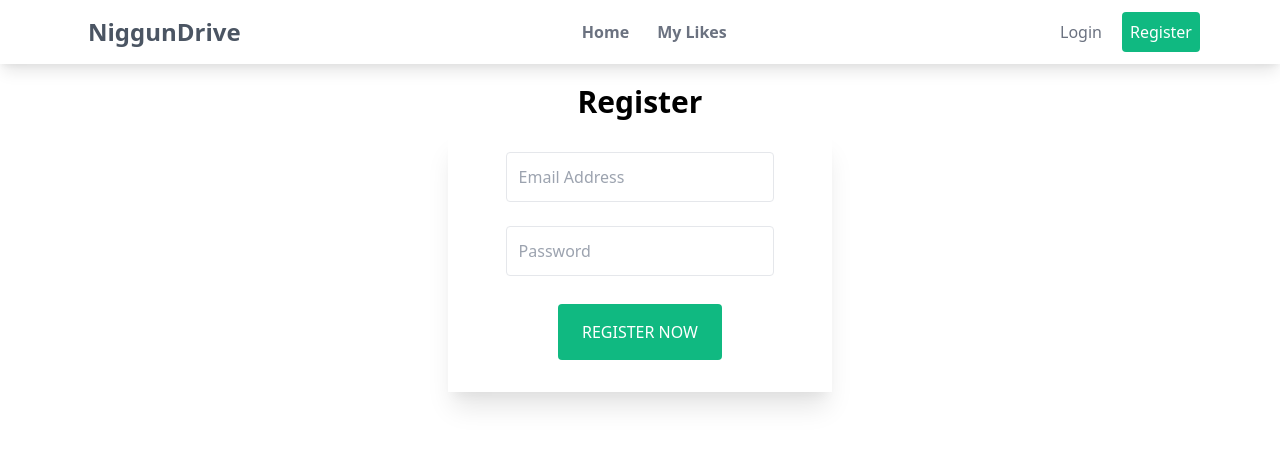
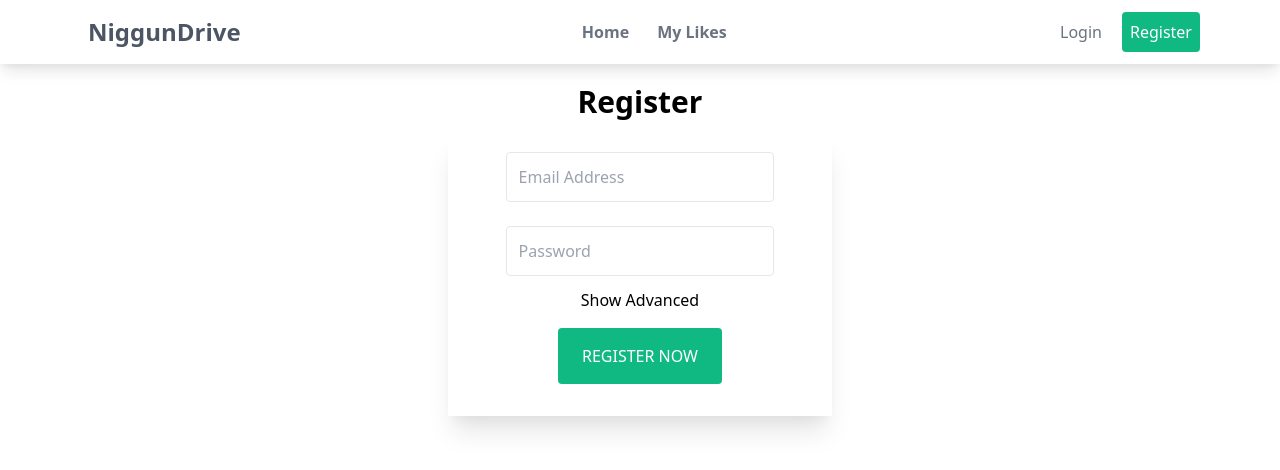
Before and after one commit to Shriever/NiggunDrive, a Next.js app in the folder web/: page /register in a window 1280 px wide. Shown: the top 470 px of the page. Built offline with nearby package versions, Linux system fonts and the light colour scheme; no server answers.

Commit message:
added isAdmin to user

```diff
--- a/web/components/Niggun.tsx
+++ b/web/components/Niggun.tsx
@@ -7,7 +7,7 @@ import {
   LikeMutation,
   useLikeMutation,
 } from '../generated/graphql';
-import { ApolloCache } from '@apollo/client';
+import { ApolloCache, useApolloClient } from '@apollo/client';
 import gql from 'graphql-tag';
 
 type Props = {
@@ -41,7 +41,7 @@ const updateAfterLike = (
           isLiked
         }
       `,
-      data: {isLiked: !data.isLiked}
+      data: { isLiked: !data.isLiked },
     });
   }
 };
@@ -56,7 +56,7 @@ const Niggun = ({
   if (typeof Audio === 'undefined') {
     return <div></div>;
   }
-
+  const client = useApolloClient();
   const [like] = useLikeMutation();
   const [trackProgress, setTrackProgress] = useState(0);
 
@@ -121,6 +121,11 @@ const Niggun = ({
       variables: { niggunId: trackIndex },
       update: cache => updateAfterLike(trackIndex, cache),
     });
+    client.refetchQueries({
+      updateCache(cache) {
+        cache.evict({fieldName: 'isLiked'})
+      }
+    })
   };
 
   return (
--- a/web/pages/register.tsx
+++ b/web/pages/register.tsx
@@ -1,7 +1,7 @@
 import { Formik } from 'formik';
 import { useRouter } from 'next/router';
 import { NextPage } from 'next';
-import React from 'react';
+import React, { useState } from 'react';
 import Header from '../components/Header';
 import Input from '../components/Input';
 import SubmitButton from '../components/SubmitButton';
@@ -13,12 +13,13 @@ import { ValuesOfCorrectTypeRule } from 'graphql';
 const register: NextPage = () => {
   const router = useRouter();
   const [register] = useRegisterMutation();
+  const [showAdvanced, setShowAdvanced] = useState(false);
 
   return (
     <Wrapper>
       <Header>Register</Header>
       <Formik
-        initialValues={{ email: '', password: '' }}
+        initialValues={{ email: '', password: '', admin: '' }}
         onSubmit={async (values, { setErrors }) => {
           console.log(values);
 
@@ -61,6 +62,18 @@ const register: NextPage = () => {
               name='password'
               onChange={handleChange}
             />
+            <span onClick={() => setShowAdvanced(!showAdvanced)}>
+              {showAdvanced ? 'Hide Advanced' : 'Show Advanced'}
+            </span>
+            {showAdvanced ? (
+              <Input
+                value={values.admin}
+                type='text'
+                placeholder='Admin Key'
+                name='Admin Key'
+                onChange={handleChange}
+              />
+            ) : null}
             {errors ? (
               <span className='text-red-500'>
                 {errors.email || errors.password}
```
Also changed, not shown: 1 other file (tests, documents, lock files or other folders).
